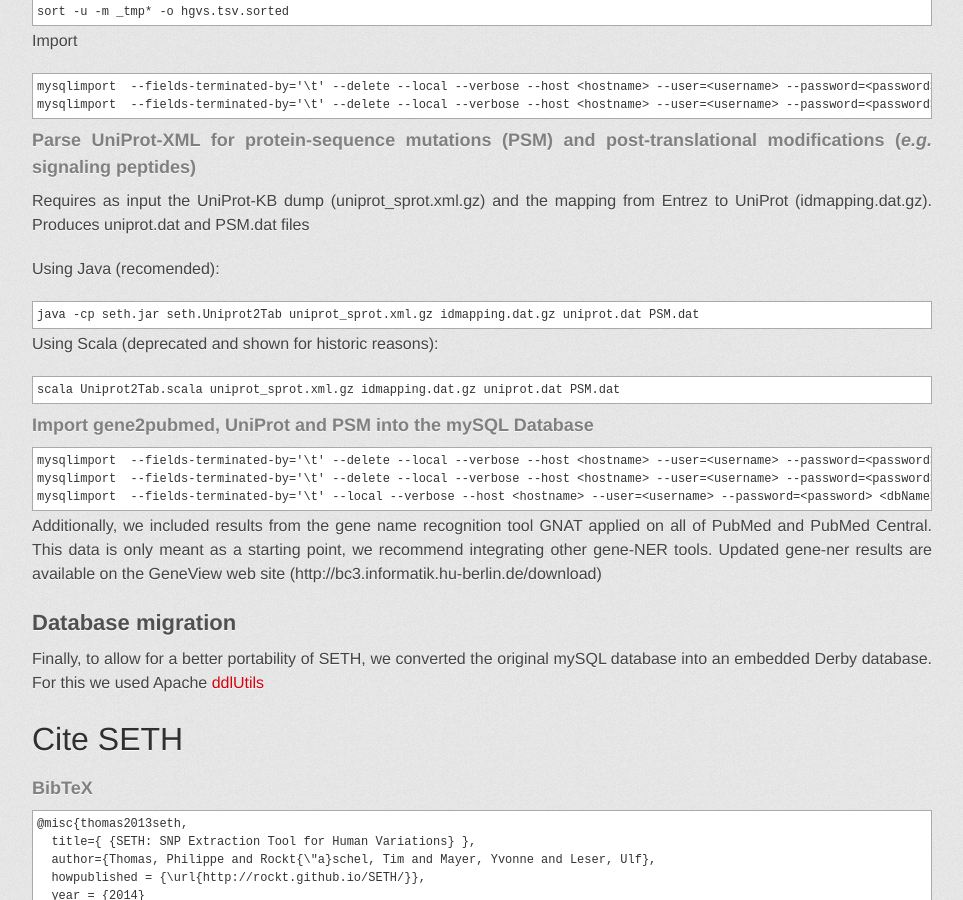
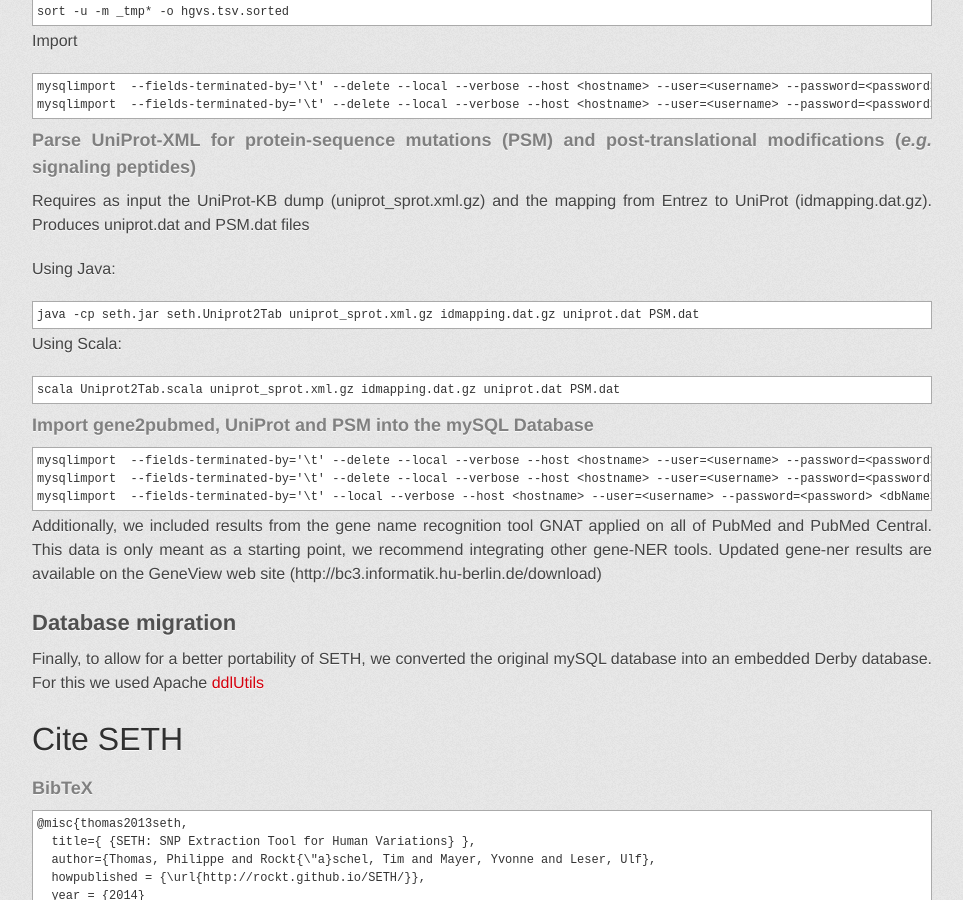
Before and after one commit to rockt/SETH, a Jekyll site: the page built from index.md, in a window 1280 px wide and 900 px high, scrolled down 5398 px. Shown: the whole window, without its empty margins (158-1121 px from the left). Built offline with Jekyll 4.4.1, drawn with Linux system fonts in a browser that asks for light colours; some web fonts are replaced.

Commit message:
Update documentation

```diff
--- a/index.md
+++ b/index.md
@@ -298,11 +298,11 @@ Import
 Requires as input the UniProt-KB dump (uniprot_sprot.xml.gz) and the mapping from Entrez to UniProt (idmapping.dat.gz).
 Produces uniprot.dat and PSM.dat files
 
-Using Java (recomended):
+Using Java:
 
 	java -cp seth.jar seth.Uniprot2Tab uniprot_sprot.xml.gz idmapping.dat.gz uniprot.dat PSM.dat
 
-Using Scala (deprecated and shown for historic reasons):
+Using Scala:
 
 	scala Uniprot2Tab.scala uniprot_sprot.xml.gz idmapping.dat.gz uniprot.dat PSM.dat
 
```
